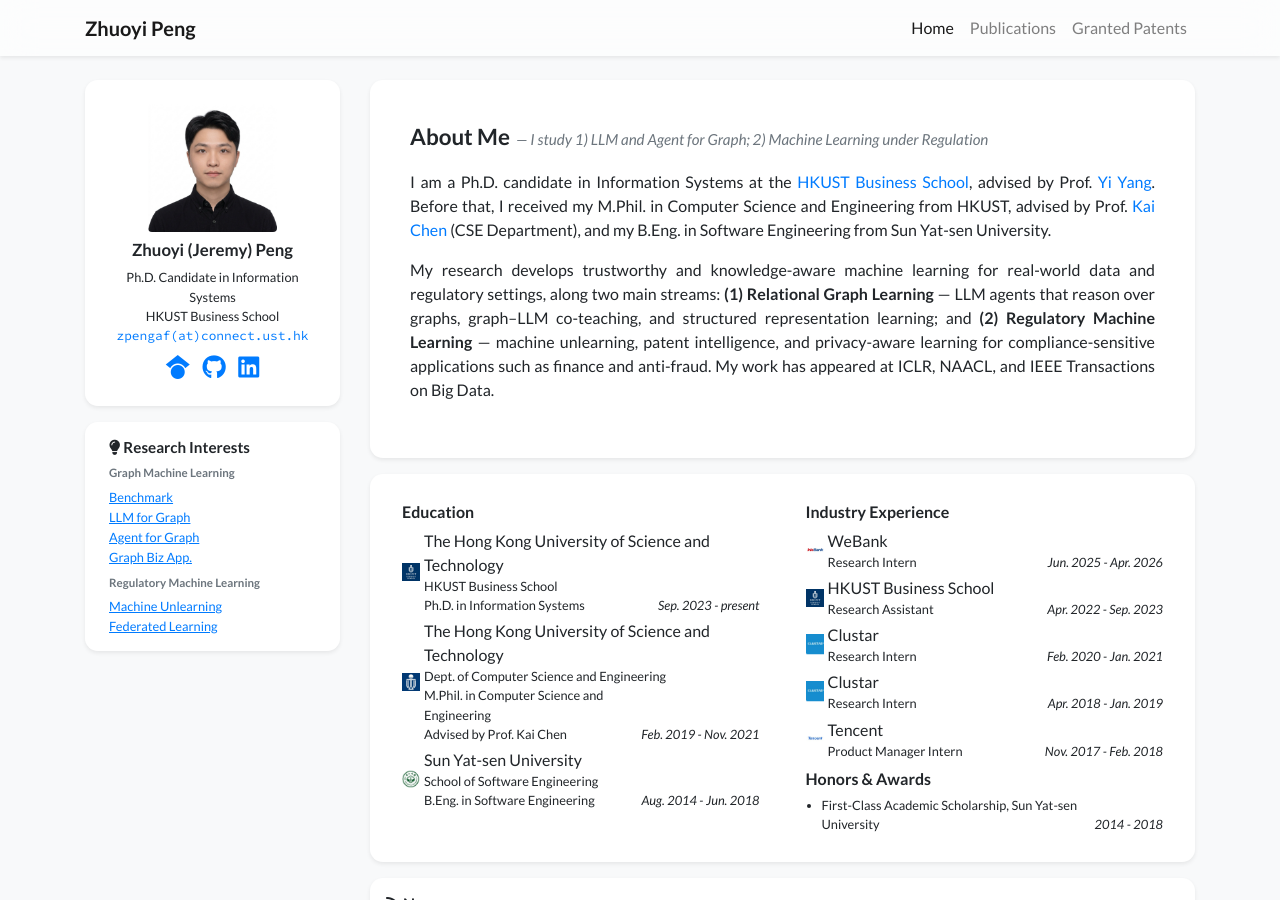
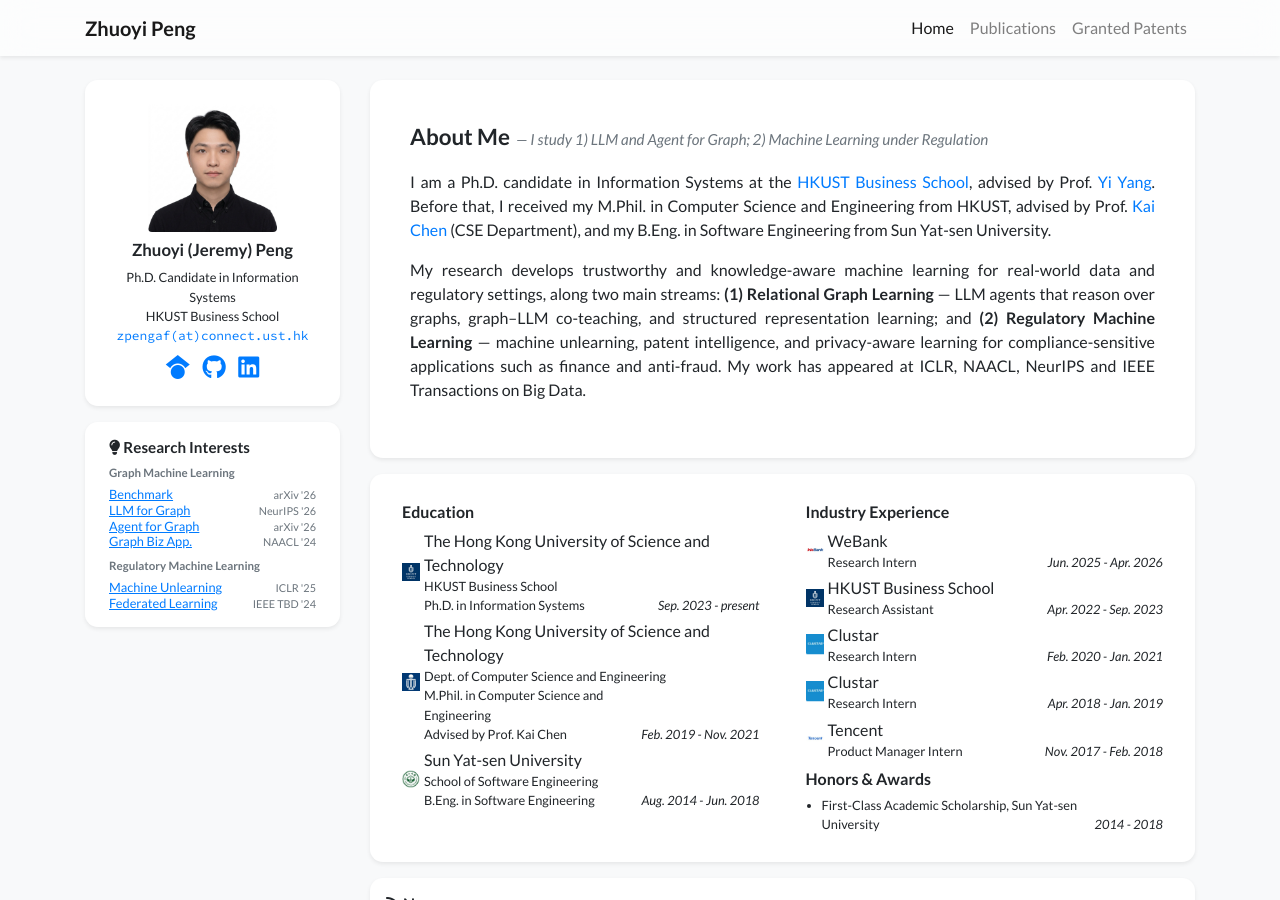
Before and after one commit to realjeremybot/realjeremybot.github.io, a Jekyll site: the page built from index.html, in a window 1280 px wide and 900 px high. Built offline with Jekyll 4.4.1, drawn with Linux system fonts in a browser that asks for light colours; nearby versions of some CDN libraries; a style sheet for code colours, icons or effects is not loaded.

Commit message:
Add publication venues to research interests

```diff
--- a/_data/profile.yml
+++ b/_data/profile.yml
@@ -31,7 +31,7 @@
     graph&ndash;LLM co-teaching, and structured representation learning; and
     <strong>(2) Regulatory Machine Learning</strong> &mdash; machine unlearning, patent intelligence,
     and privacy-aware learning for compliance-sensitive applications such as finance and anti-fraud.
-    My work has appeared at ICLR, NAACL, and IEEE Transactions on Big Data.
+    My work has appeared at ICLR, NAACL, NeurIPS and IEEE Transactions on Big Data.
   </p>
 
 portrait_url: /assets/images/photos/portrait.png
@@ -98,16 +98,22 @@
 - group: Graph Machine Learning
   items:
   - name: Benchmark
+    venue: arXiv '26
     url: https://arxiv.org/abs/2606.11562        # GraphInfer-Bench
   - name: LLM for Graph
+    venue: NeurIPS '26
     url: https://arxiv.org/abs/2606.11583        # Beyond the Golden Teacher (LLM-GNN)
   - name: Agent for Graph
+    venue: arXiv '26
     url: https://arxiv.org/abs/2608.00542        # Agentic Graph Token Reasoning
   - name: Graph Biz App.
+    venue: NAACL '24
     url: https://aclanthology.org/2024.findings-naacl.121/   # Connecting the Dots (patent graphs)
 - group: Regulatory Machine Learning
   items:
   - name: Machine Unlearning
+    venue: ICLR '25
     url: https://openreview.net/forum?id=GcbhbZsgiu   # Adversarial Mixup Unlearning (ICLR 2025)
   - name: Federated Learning
+    venue: IEEE TBD '24
     url: https://ieeexplore.ieee.org/document/9919348   # Federated Meta Embedding
--- a/_includes/widgets/research_interests.html
+++ b/_includes/widgets/research_interests.html
@@ -9,11 +9,14 @@
                     <div class="font-weight-bold text-muted mb-1" style="font-size: 0.72rem;">{{ grp.group }}</div>
                     <ul class="list-unstyled mb-0" style="line-height: 1.25;">
                         {% for it in grp.items %}
-                        <li class="mb-0">
+                        <li class="mb-0 d-flex justify-content-between align-items-baseline">
                             {% if it.url %}
                             <a href="{{ it.url }}" target="_blank" style="color: #007bff; text-decoration: underline; font-size: 0.8rem;">{{ it.name }}</a>
                             {% else %}
                             <span style="font-size: 0.8rem;">{{ it.name }}</span>
+                            {% endif %}
+                            {% if it.venue %}
+                            <span class="text-muted no-break ml-1" style="font-size: 0.68rem;">{{ it.venue }}</span>
                             {% endif %}
                         </li>
                         {% endfor %}
```
